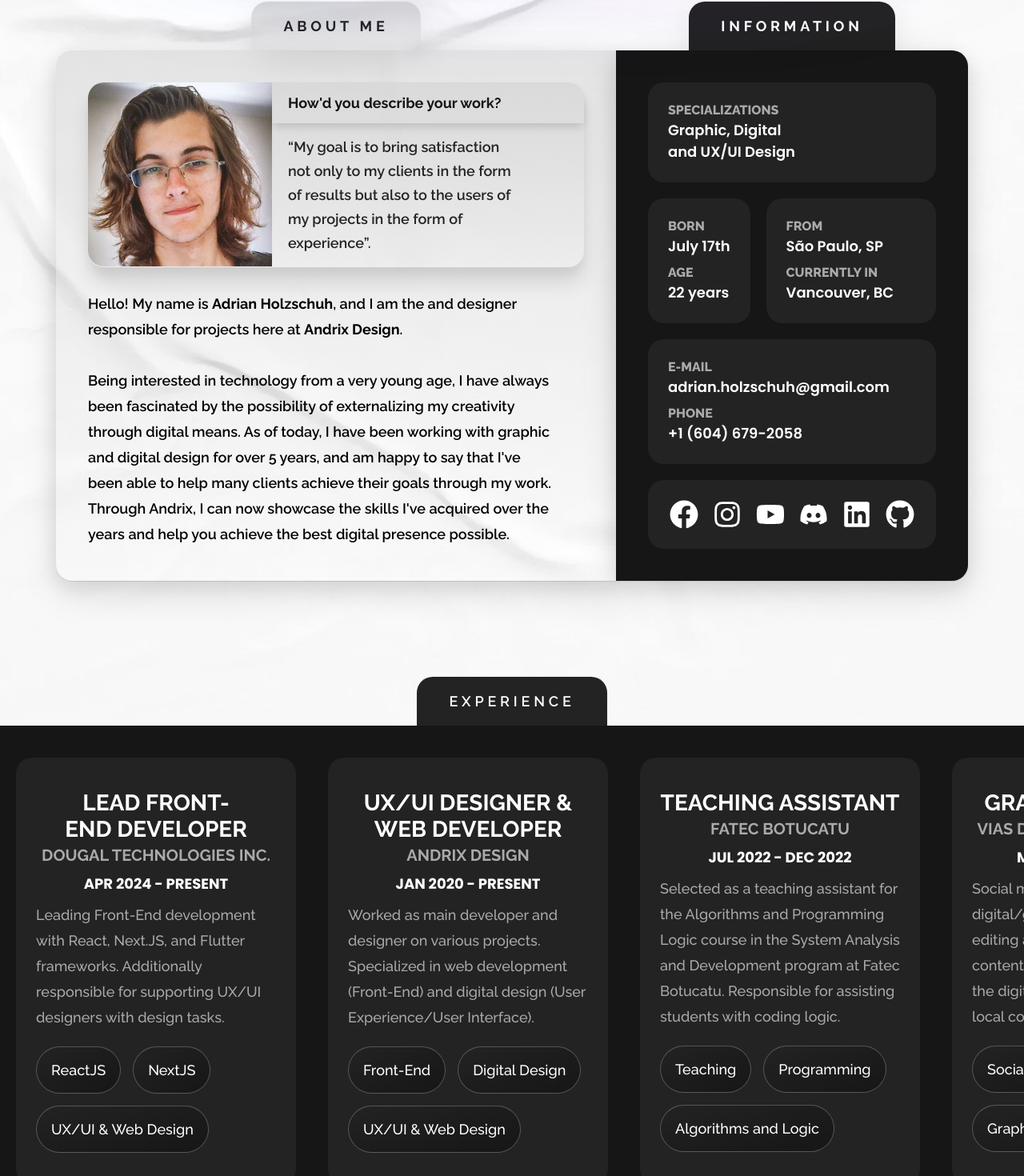
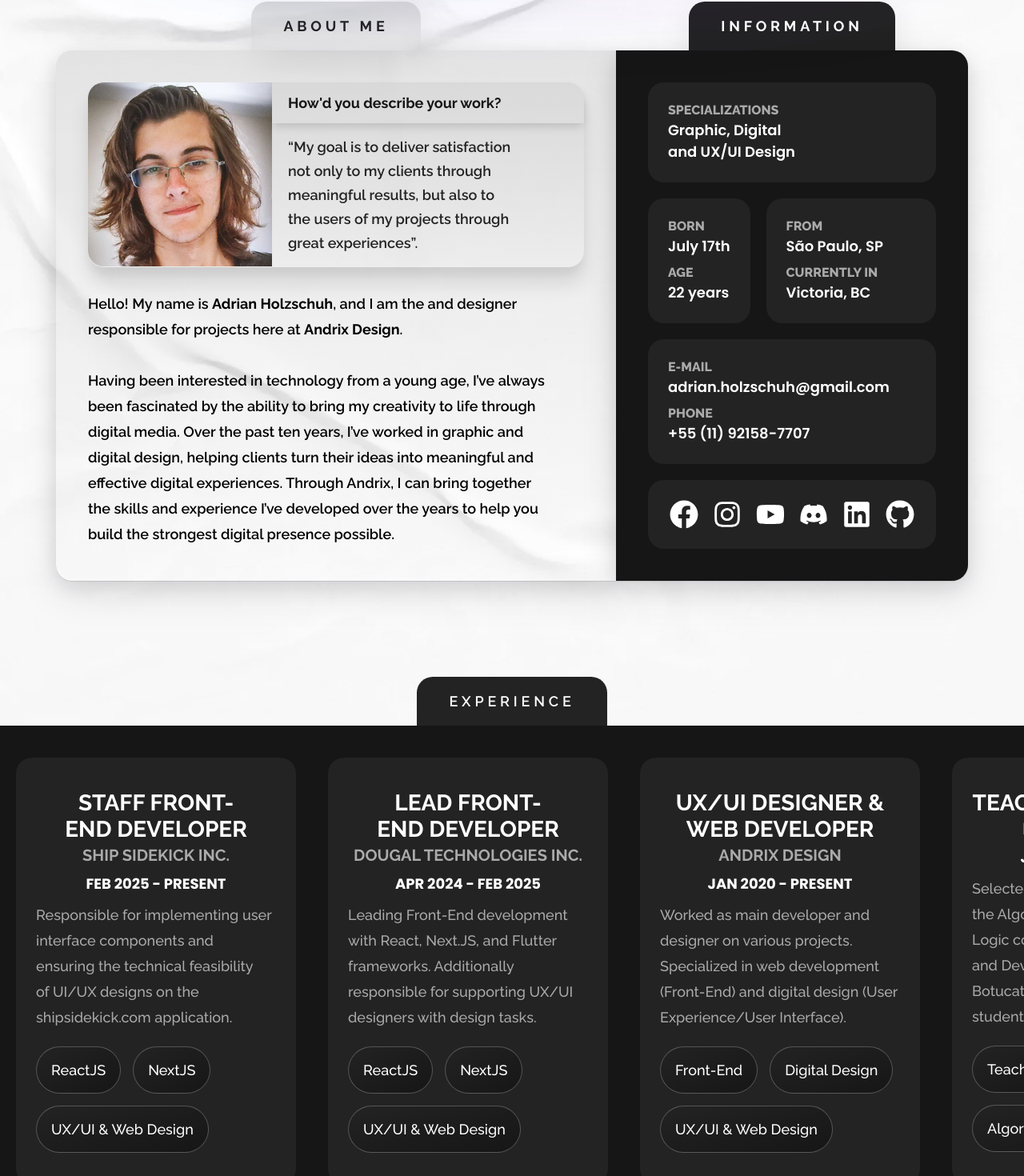
Before and after one commit to adrianholz/Andrix-Design, a Next.js app: page /about in a window 1280 px wide. Shown: the part 1120-2590 px from the top of the page at 80% size. Built offline with nearby package versions, Linux system fonts and the light colour scheme.

Commit message:
Update Sept 2026

```diff
--- a/src/app/news/[post]/page.tsx
+++ b/src/app/news/[post]/page.tsx
@@ -92,6 +92,7 @@ export default function Post({ params }: { params: Promise<PostParams> }) {
                         autoPlay
                         muted
                         loop
+                        playsInline
                         disablePictureInPicture
                         key={index}
                         className="post-media"
--- a/src/components/layout/Footer.tsx
+++ b/src/components/layout/Footer.tsx
@@ -24,13 +24,13 @@ export default function Footer({ type }: { type?: string }) {
           </Link>
           <div className="footer-contact">
             <h2>Contact</h2>
-            <a href="tel:+16046792058">+1 (604) 679-2058</a>
+            <a href="tel:+16046792058">+55 (11) 92158-7707</a>
             <a href="mailto:adrian.holzschuh@gmail.com">
               adrian.holzschuh@gmail.com
             </a>
             <span></span>
             <address>
-              Vancouver, BC <br />
+              Victoria, BC <br />
               Canada
             </address>
             <span></span>
--- a/src/components/ui/About/HeroSection/HeroSection.tsx
+++ b/src/components/ui/About/HeroSection/HeroSection.tsx
@@ -30,7 +30,7 @@ export default function HeroSection() {
           width={513}
           height={748}
           alt="Adrian Holzschuh"
-          src="/assets/img/webp/adrianholzschuhfull.webp"
+          src="/assets/img/webp/picfallback.webp"
         />
       </div>
       <div className="blur uxui active"></div>
--- a/src/components/ui/About/InfoSection/InfoSection.tsx
+++ b/src/components/ui/About/InfoSection/InfoSection.tsx
@@ -33,9 +33,9 @@ export default function InfoSection() {
               <div>
                 <span>How'd you describe your work?</span>
                 <p>
-                  “My goal is to bring satisfaction not only to my clients in
-                  the form of results but also to the users of my projects in
-                  the form of experience”.
+                  “My goal is to deliver satisfaction not only to my clients
+                  through meaningful results, but also to the users of my
+                  projects through great experiences”.
                 </p>
               </div>
             </div>
@@ -44,14 +44,14 @@ export default function InfoSection() {
               and designer responsible for projects here at{" "}
               <strong>Andrix Design</strong>. <br />
               <br />
-              Being interested in technology from a very young age, I have
-              always been fascinated by the possibility of externalizing my
-              creativity through digital means. As of today, I have been working
-              with graphic and digital design for over 5 years, and am happy to
-              say that I've been able to help many clients achieve their goals
-              through my work. Through Andrix, I can now showcase the skills
-              I've acquired over the years and help you achieve the best digital
-              presence possible.
+              Having been interested in technology from a young age, I’ve always
+              been fascinated by the ability to bring my creativity to life
+              through digital media. Over the past ten years, I’ve worked in
+              graphic and digital design, helping clients turn their ideas into
+              meaningful and effective digital experiences. Through Andrix, I
+              can bring together the skills and experience I’ve developed over
+              the years to help you build the strongest digital presence
+              possible.
             </p>
           </div>
         </div>
@@ -76,7 +76,7 @@ export default function InfoSection() {
                 <span>From</span>
                 <p>São Paulo, SP</p>
                 <span>Currently in</span>
-                <p>Vancouver, BC</p>
+                <p>Victoria, BC</p>
               </div>
             </div>
             <div>
@@ -88,7 +88,7 @@ export default function InfoSection() {
               </p>
               <span>Phone</span>
               <p>
-                <a href="tel:16046792058">+1 (604) 679-2058</a>
+                <a href="tel:16046792058">+55 (11) 92158-7707</a>
               </p>
             </div>
             <div>
--- a/src/components/ui/Homepage/AboutSection/AboutSection.tsx
+++ b/src/components/ui/Homepage/AboutSection/AboutSection.tsx
@@ -18,7 +18,7 @@ export default function AboutSection() {
         <div className="about-inner">
           <span>Adrian</span>
           <Image
-            src="/assets/img/webp/adrianholzschuhfull.webp"
+            src="/assets/img/webp/picfallback.webp"
             width={520}
             height={758}
             alt="Adrian Holzschuh"
--- a/src/components/ui/Homepage/Services/Services.tsx
+++ b/src/components/ui/Homepage/Services/Services.tsx
@@ -53,6 +53,7 @@ export default function Services({
             <video
               muted
               autoPlay
+              playsInline
               loop
               src={`assets/video/${service.file}.webm`}
             ></video>
--- a/src/components/ui/Project/DescriptionSection/DescriptionSection.tsx
+++ b/src/components/ui/Project/DescriptionSection/DescriptionSection.tsx
@@ -34,6 +34,7 @@ export default function DescriptionSection({
               autoPlay
               muted
               loop
+              playsInline
               disablePictureInPicture
             ></video>
           ) : (
--- a/src/components/ui/Project/HeroSection/HeroSection.tsx
+++ b/src/components/ui/Project/HeroSection/HeroSection.tsx
@@ -53,6 +53,7 @@ export default function HeroSection({
           autoPlay
           muted
           loop
+          playsInline
           disablePictureInPicture
         ></video>
       ) : null}
--- a/src/components/ui/Projects/Projects/Projects.tsx
+++ b/src/components/ui/Projects/Projects/Projects.tsx
@@ -58,6 +58,7 @@ export default function Projects({ tags }: { tags: Tags }) {
                         autoPlay
                         muted
                         loop
+                        playsInline
                         className="project-cover"
                         disablePictureInPicture
                         style={project.videoStyle ? project.videoStyle : {}}
--- a/src/data/about-data.ts
+++ b/src/data/about-data.ts
@@ -1,8 +1,16 @@
 export const experiences = [
+  {
+    position: "Staff Front-End Developer",
+    company: "Ship Sidekick Inc.",
+    period: "Feb 2025 - Present",
+    description:
+      "Responsible for implementing user interface components and ensuring the technical feasibility of UI/UX designs on the shipsidekick.com application.",
+    skills: ["ReactJS", "NextJS", "UX/UI & Web Design"],
+  },
   {
     position: "Lead Front-End Developer",
     company: "Dougal Technologies Inc.",
-    period: "Apr 2024 - Present",
+    period: "Apr 2024 - Feb 2025",
     description:
       "Leading Front-End development with React, Next.JS, and Flutter frameworks. Additionally responsible for supporting UX/UI designers with design tasks.",
     skills: ["ReactJS", "NextJS", "UX/UI & Web Design"],
```
Also changed, not shown: src/components/ui/Homepage/ProjectsSection/ProjectsSection.tsx (+6 -1 lines), public/assets/img/webp/picfallback.webp (added).
